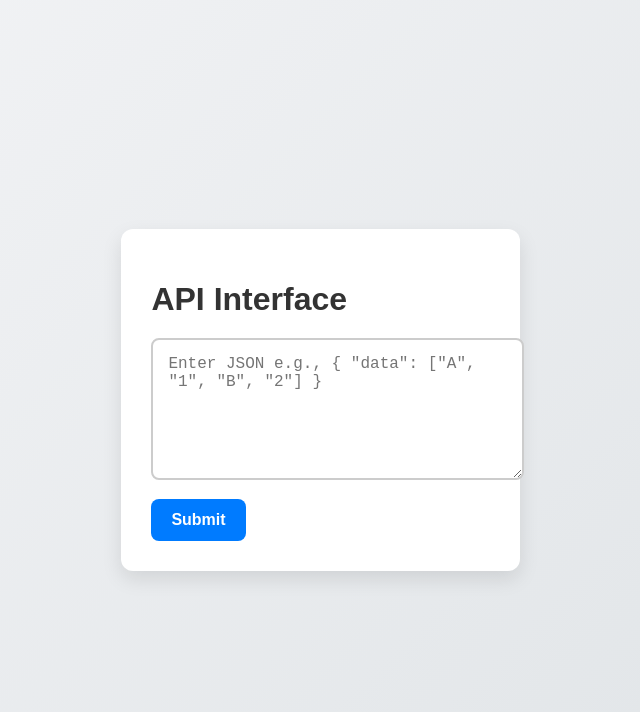
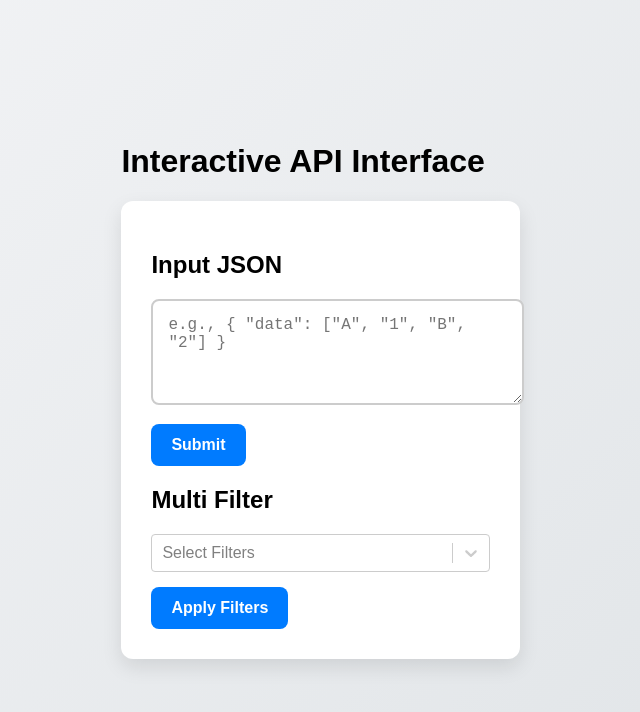
Before and after one commit to Akarshjai/bhflFront, a React (Vite) app: page / in a window 1280 px wide. Shown: the top 712 px of the page, without its empty margins (317-957 px from the left). Built offline with nearby package versions, Linux system fonts and the light colour scheme.

Commit message:
Update App.jsx

```diff
--- a/src/App.jsx
+++ b/src/App.jsx
@@ -1,6 +1,7 @@
 import React, { useState } from "react";
 import axios from "axios";
 import Select from "react-select";
+import "./index.css"; // Make sure to import the CSS
 
 const App = () => {
   const [jsonInput, setJsonInput] = useState("");
@@ -9,12 +10,14 @@ const App = () => {
   const [error, setError] = useState("");
   const [loading, setLoading] = useState(false);
 
+  // Use your backend URL or environment variable here
   const backendURL = "https://bfhlback-kaqp.onrender.com/bfhl";
 
   const handleSubmit = async () => {
     setError("");
     setResponse(null);
     setLoading(true);
+
     try {
       const parsedJson = JSON.parse(jsonInput);
       if (!parsedJson.data || !Array.isArray(parsedJson.data)) {
@@ -32,63 +35,63 @@ const App = () => {
     }
   };
 
-  const options = [
+  const filterOptions = [
     { value: "numbers", label: "Numbers" },
     { value: "alphabets", label: "Alphabets" },
     { value: "highest_alphabet", label: "Highest Alphabet" },
   ];
 
-  const renderResponse = () => {
-    if (!response) return null;
-    return (
-      <div className="response-box">
-        <h2>Response:</h2>
-        <div className="response-detail">
-          <p>
-            <span>User ID:</span> {response.user_id}
-          </p>
-          <p>
-            <span>Email:</span> {response.email}
-          </p>
-          <p>
-            <span>Roll Number:</span> {response.roll_number}
-          </p>
-          {selectedFilters.map((filter) => (
-            <p key={filter.value}>
-              <span>{filter.label}:</span>{" "}
-              {response[filter.value]?.join(", ") || "N/A"}
-            </p>
-          ))}
-        </div>
-      </div>
-    );
+  const handleFilterApply = () => {
+    // Optionally implement additional client-side filtering here
   };
 
   return (
     <div className="app-container">
+      <h1 className="title">Interactive API Interface</h1>
+
       <div className="card">
-        <h1>API Interface</h1>
-        <textarea
-          value={jsonInput}
-          onChange={(e) => setJsonInput(e.target.value)}
-          placeholder='Enter JSON e.g., { "data": ["A", "1", "B", "2"] }'
-          rows={6}
-        />
-        {error && <div className="error-message">{error}</div>}
-        <button onClick={handleSubmit} disabled={loading}>
-          {loading ? "Processing..." : "Submit"}
-        </button>
+        {/* Input Section */}
+        <div className="input-section">
+          <h2>Input JSON</h2>
+          <textarea
+            value={jsonInput}
+            onChange={(e) => setJsonInput(e.target.value)}
+            placeholder='e.g., { "data": ["A", "1", "B", "2"] }'
+            rows={4}
+            className="json-textarea"
+          />
+          {error && <div className="error-message">{error}</div>}
+          <button className="btn" onClick={handleSubmit} disabled={loading}>
+            {loading ? "Processing..." : "Submit"}
+          </button>
+        </div>
+
+        {/* Filter Section */}
+        <div className="filter-section">
+          <h2>Multi Filter</h2>
+          <Select
+            isMulti
+            options={filterOptions}
+            onChange={setSelectedFilters}
+            placeholder="Select Filters"
+            className="select-box"
+          />
+          <button className="btn filter-btn" onClick={handleFilterApply}>
+            Apply Filters
+          </button>
+        </div>
+
+        {/* Response Section */}
         {response && (
-          <>
-            <Select
-              isMulti
-              options={options}
-              onChange={setSelectedFilters}
-              placeholder="Select Filters"
-              className="select-box"
-            />
-            {renderResponse()}
-          </>
+          <div className="response-box fade-in">
+            <h2>Filtered Response</h2>
+            {selectedFilters.map((filter) => (
+              <p key={filter.value} className="filter-response">
+                <strong>{filter.label}:</strong>{" "}
+                {response[filter.value]?.join(", ") || "N/A"}
+              </p>
+            ))}
+          </div>
         )}
       </div>
     </div>
```
